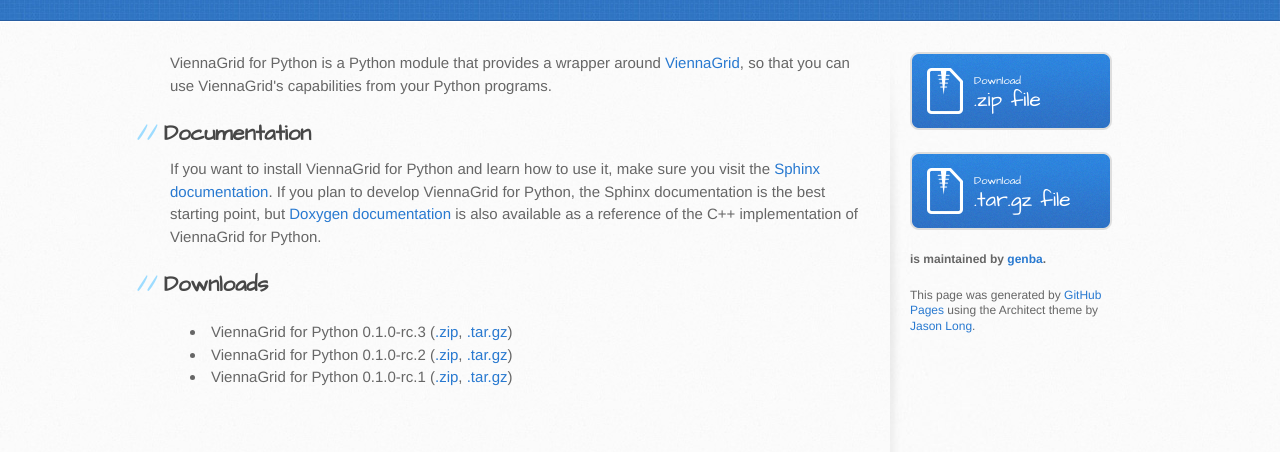
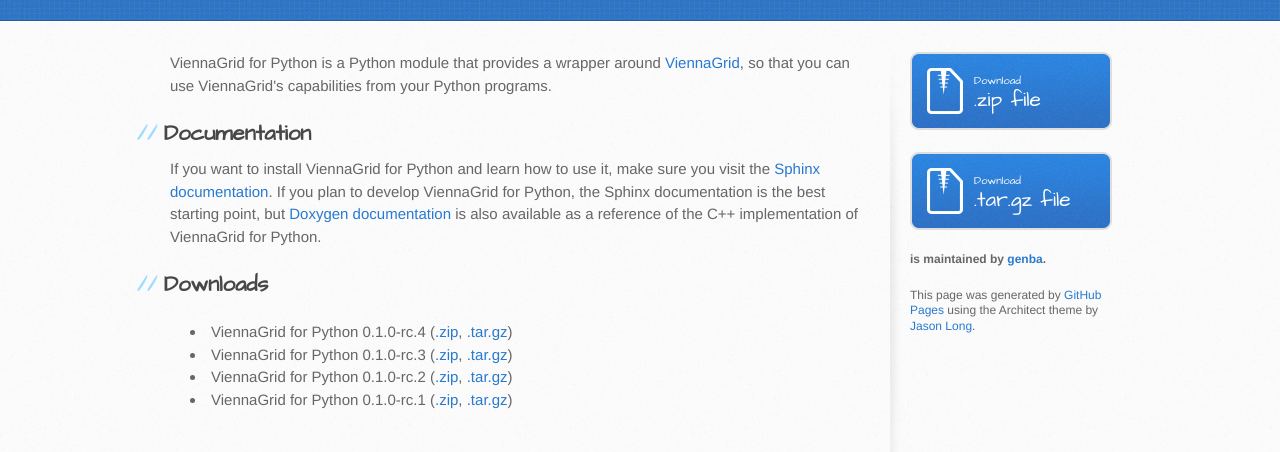
Before and after one commit to genba/viennagrid-python, a plain HTML site: page index.html in a window 1280 px wide. Shown: the part 252-704 px from the top of the page. Drawn offline with Linux system fonts and the light colour scheme.

Commit message:
Add download link for version 0.1.0-rc.4

```diff
--- a/index.html
+++ b/index.html
@@ -36,6 +36,8 @@
           <h2>Downloads</h2>
           <p>
             <ul>
+              <li>ViennaGrid for Python 0.1.0-rc.4 (<a href="https://github.com/genba/viennagrid-python/archive/v0.1.0-rc.4.zip">.zip</a>,
+                                                    <a href="https://github.com/genba/viennagrid-python/archive/v0.1.0-rc.4.tar.gz">.tar.gz</a>)</li>
               <li>ViennaGrid for Python 0.1.0-rc.3 (<a href="https://github.com/genba/viennagrid-python/archive/v0.1.0-rc.3.zip">.zip</a>,
                                                     <a href="https://github.com/genba/viennagrid-python/archive/v0.1.0-rc.3.tar.gz">.tar.gz</a>)</li>
               <li>ViennaGrid for Python 0.1.0-rc.2 (<a href="https://github.com/genba/viennagrid-python/archive/v0.1.0-rc.2.zip">.zip</a>,
```
